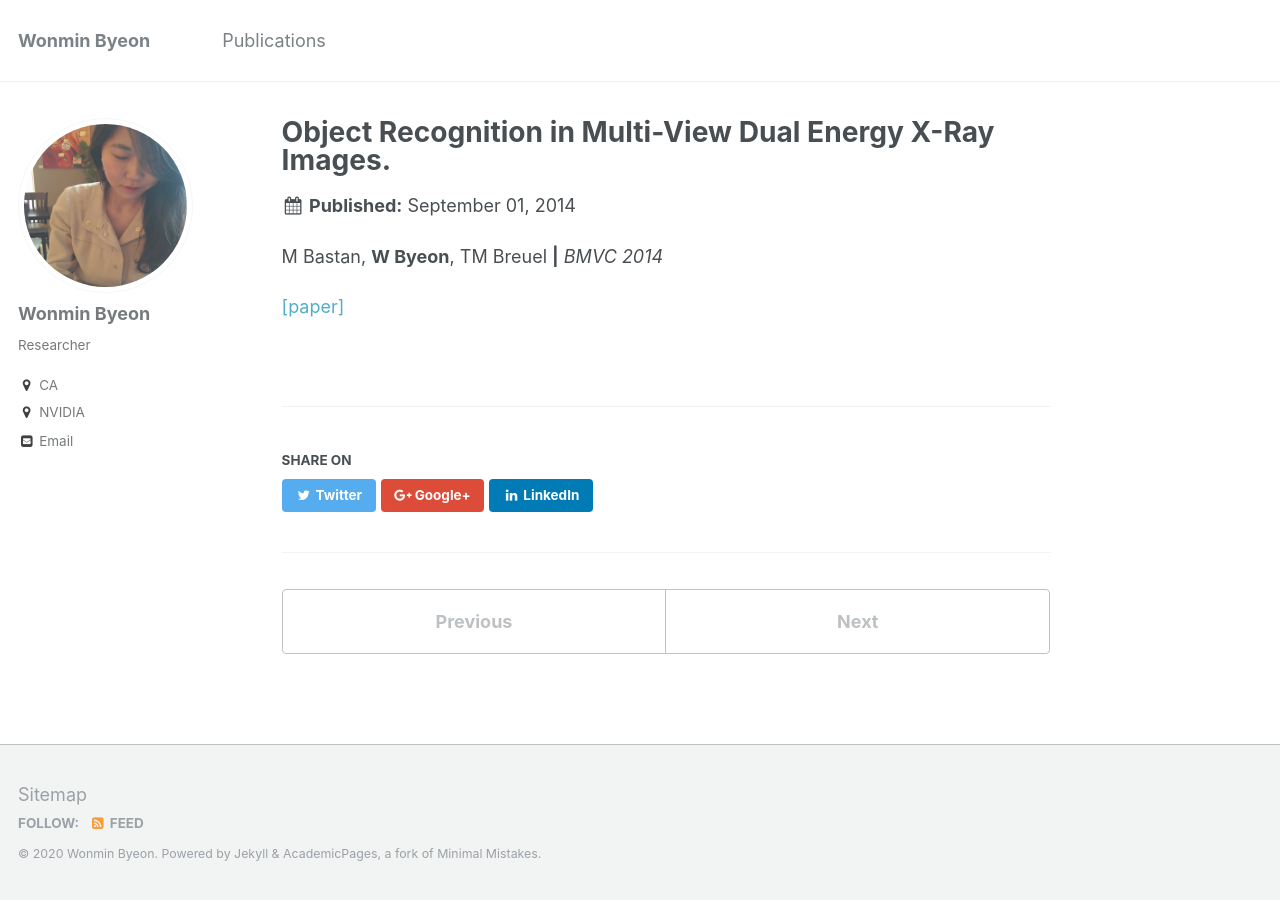
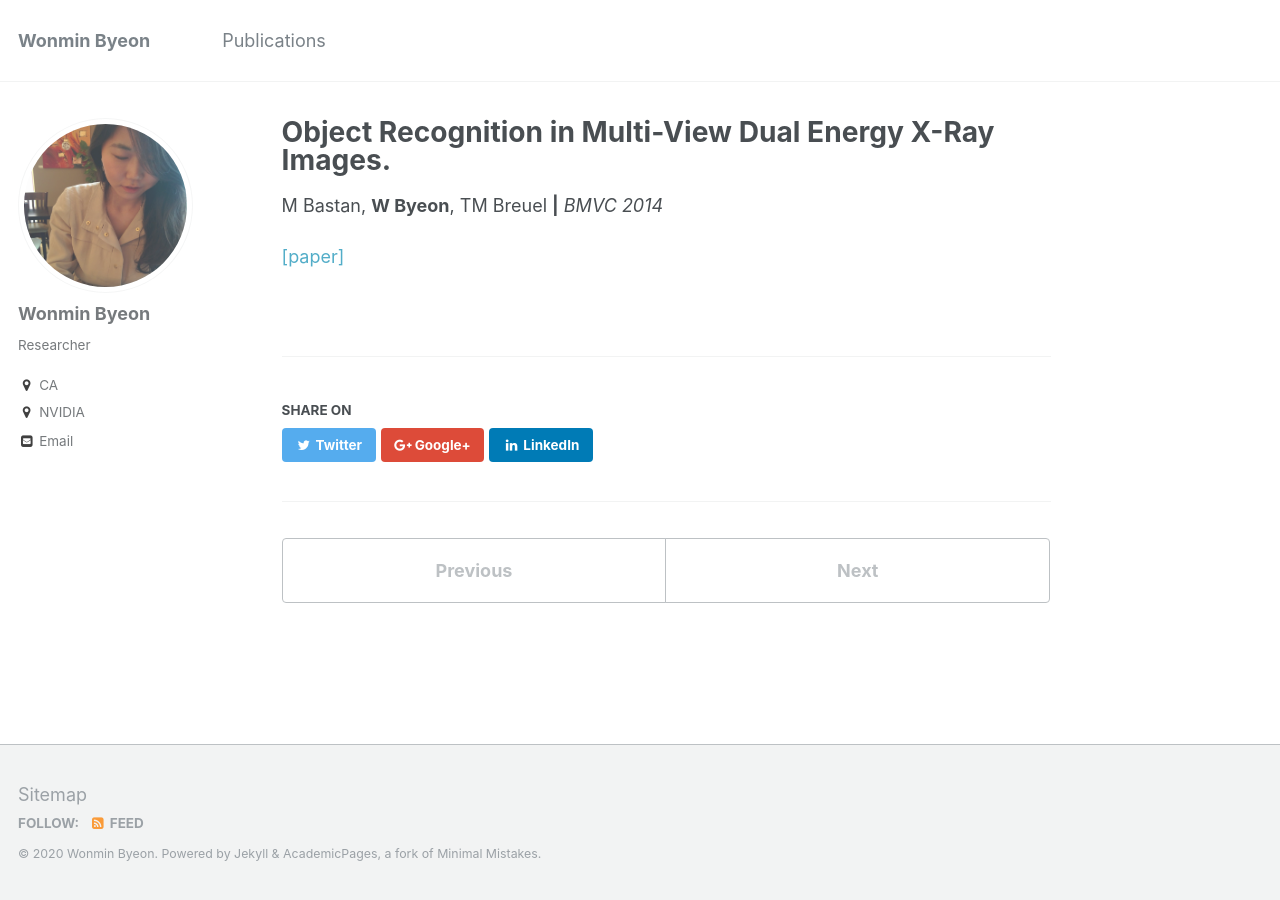
Before and after one commit to wonmin-byeon/wonmin-byeon.github.io, a Jekyll site: the page built from _publications/2013-09-01-bmvc.md, in a window 1280 px wide. Built offline with Jekyll 4.4.1, drawn with Linux system fonts in a browser that asks for light colours.

Commit message:
update publication layout

```diff
--- a/_layouts/single.html
+++ b/_layouts/single.html
@@ -33,13 +33,6 @@ layout: default
         {% if page.modified %}
           <p class="page__date"><strong><i class="fa fa-fw fa-calendar" aria-hidden="true"></i> {{ site.data.ui-text[site.locale].date_label | default: "Published:" }}</strong> <time datetime="{{ page.modified | date: "%Y-%m-%d" }}">{{ page.modified | date: "%B %d, %Y" }}</time></p>
         {% endif %}
-
-        {% if page.collection == 'teaching' %}
-          <p> {{ page.type }}, <i>{{ page.venue }}</i>, {{ page.date | default: "1900-01-01" | date: "%Y" }} </p>
-        {% elsif page.date %}
-          <p class="page__date"><strong><i class="fa fa-fw fa-calendar" aria-hidden="true"></i> {{ site.data.ui-text[site.locale].date_label | default: "Published:" }}</strong> <time datetime="{{ page.date | date_to_xmlschema }}">{{ page.date | default: "1900-01-01" | date: "%B %d, %Y" }}</time></p>
-        {% endif %}
-
 
         {% if page.citation and page.paperurl %}
           <p>{{ page.citation }} <a href="{{ page.paperurl }}"><b>{{ [paper] }}</b></a></p>
```
